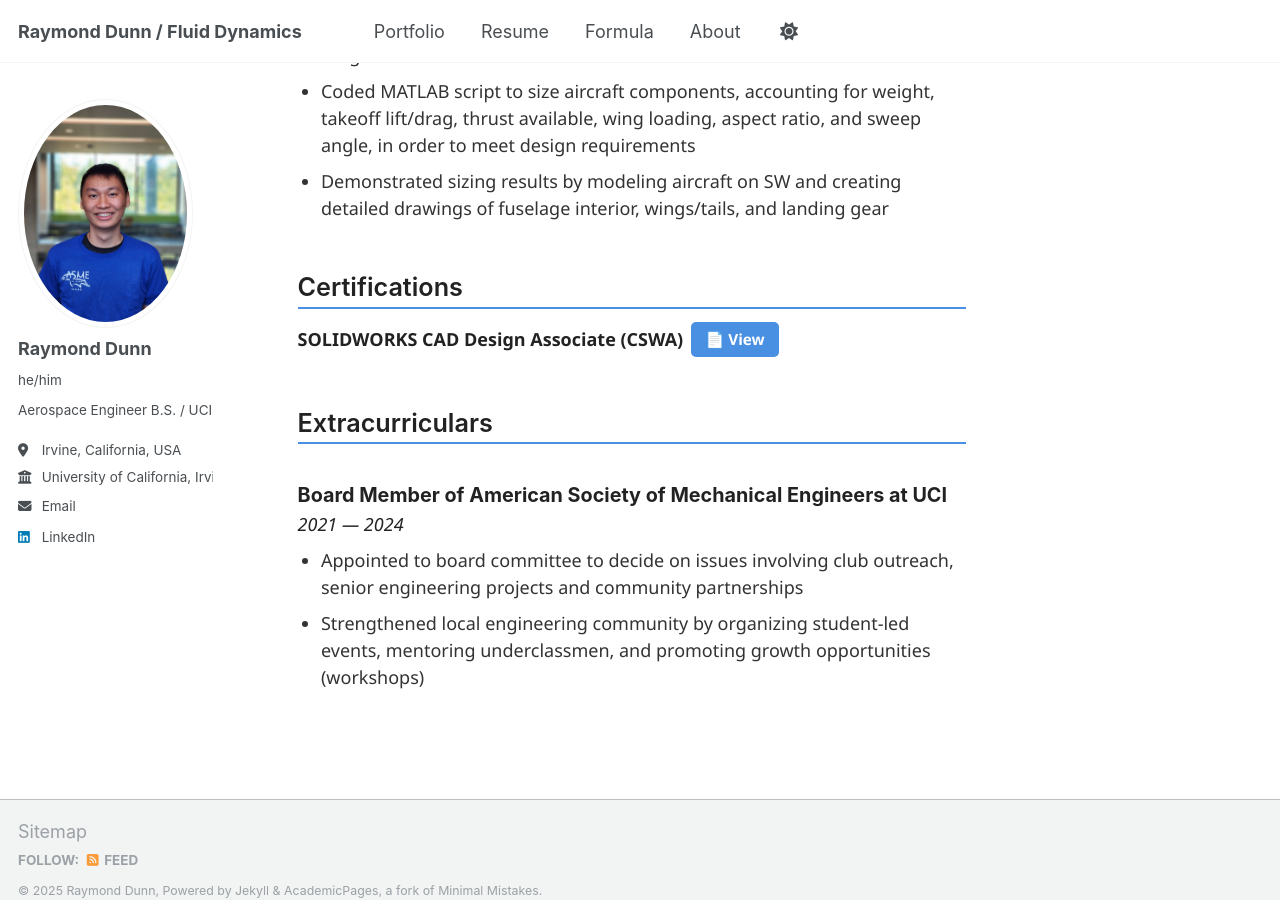
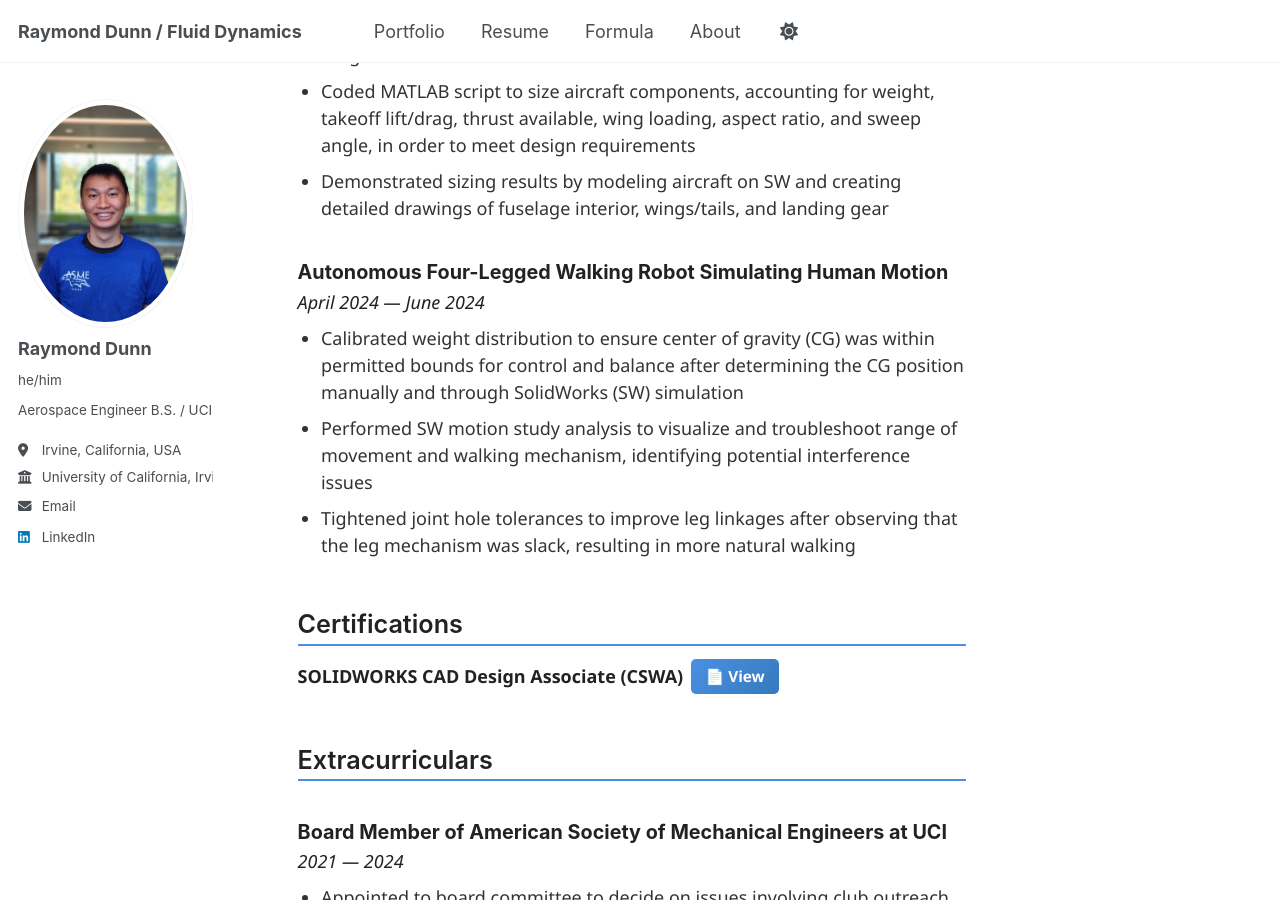
Before and after one commit to Raymond-gif/Raymond-gif.github.io, a Jekyll site: the page built from _pages/resume.md, in a window 1280 px wide and 900 px high, scrolled down 1752 px. Built offline with Jekyll 4.4.1, drawn with Linux system fonts in a browser that asks for light colours; a script that is not in the unit is left out.

Commit message:
refined buttons and added section in resume

```diff
--- a/_pages/resume.md
+++ b/_pages/resume.md
@@ -34,31 +34,36 @@ redirect_from:
     <hr style="margin: 1.5rem 0; border-color: #ccc;">
   </header>
 
-  <section style="margin-bottom: 2rem;">
-    <h2 style="font-size: 1.4rem; font-weight: 600; margin-bottom: 0.75rem; border-bottom: 2px solid #4a90e2; padding-bottom: 0.25rem;">Education</h2>
-    <div style="display: flex; align-items: center; justify-content: space-between; flex-wrap: wrap;">
-      <span style="font-weight: 600; font-size: 1rem; margin-bottom: 0.5rem;">
-        University of California, Irvine — BS in Aerospace Engineering, GPA: 3.4
-      </span>
-      <a href="/files/AerospaceBS.pdf"
-         style="
-           background-color: #4a90e2;
-           color: white;
-           padding: 8px 14px;
-           border-radius: 5px;
-           font-weight: 600;
-           font-size: 0.9rem;
-           text-decoration: none;
-           white-space: nowrap;
-           display: inline-flex;
-           align-items: center;
-           gap: 6px;
-         ">
-        📄 <span>Degree PDF</span>
-      </a>
-    </div>
-    <p style="margin-top: 0.4rem; font-style: italic; color: #555;">June 2024</p>
-  </section>
+<section style="margin-bottom: 2rem;">
+  <h2 style="font-size: 1.4rem; font-weight: 600; margin-bottom: 0.75rem; border-bottom: 2px solid #4a90e2; padding-bottom: 0.25rem;">
+    Education
+  </h2>
+  <div style="display: flex; align-items: center; justify-content: space-between; flex-wrap: wrap;">
+    <span style="font-weight: 600; font-size: 1rem; margin-bottom: 0.5rem;">
+      University of California, Irvine — BS in Aerospace Engineering, GPA: 3.4
+    </span>
+    <a href="/files/AerospaceBS.pdf"
+       style="
+         background: linear-gradient(135deg, #4a90e2, #357abd);
+         color: white;
+         padding: 8px 14px;
+         border-radius: 5px;
+         font-weight: 600;
+         font-size: 0.9rem;
+         text-decoration: none;
+         white-space: nowrap;
+         display: inline-flex;
+         align-items: center;
+         gap: 6px;
+         transition: background 0.3s ease, transform 0.2s ease;
+       "
+       onmouseover="this.style.background='linear-gradient(135deg, #5aa0f2, #468acc)'; this.style.transform='translateY(-3px)';"
+       onmouseout="this.style.background='linear-gradient(135deg, #4a90e2, #357abd)'; this.style.transform='translateY(0)';">
+      📄 <span>Degree PDF</span>
+    </a>
+  </div>
+  <p style="margin-top: 0.4rem; font-style: italic; color: #555;">June 2024</p>
+</section>
 
   <section style="margin-bottom: 2rem;">
     <h2 style="font-size: 1.4rem; font-weight: 600; margin-bottom: 0.75rem; border-bottom: 2px solid #4a90e2; padding-bottom: 0.25rem;">Experience</h2>
@@ -124,30 +129,48 @@ redirect_from:
         <li>Demonstrated sizing results by modeling aircraft on SW and creating detailed drawings of fuselage interior, wings/tails, and landing gear</li>
       </ul>
     </article>
+
+    <article style="margin-bottom: 1.5rem;">
+  <h3 style="font-weight: 700; font-size: 1.1rem; margin-bottom: 0.2rem;">
+    Autonomous Four-Legged Walking Robot Simulating Human Motion
+  </h3>
+  <p style="font-style: italic; margin-top: 0; margin-bottom: 0.5rem;">April 2024 — June 2024</p>
+  <ul style="margin-top: 0; padding-left: 1.3rem; color: #333;">
+    <li>Calibrated weight distribution to ensure center of gravity (CG) was within permitted bounds for control and balance after determining the CG position manually and through SolidWorks (SW) simulation</li>
+    <li>Performed SW motion study analysis to visualize and troubleshoot range of movement and walking mechanism, identifying potential interference issues</li>
+    <li>Tightened joint hole tolerances to improve leg linkages after observing that the leg mechanism was slack, resulting in more natural walking</li>
+  </ul>
+</article>
+
   </section>
 
-  <section style="margin-bottom: 2rem;">
-    <h2 style="font-size: 1.4rem; font-weight: 600; margin-bottom: 0.75rem; border-bottom: 2px solid #4a90e2; padding-bottom: 0.25rem;">Certifications</h2>
-    <div style="display: flex; align-items: center; flex-wrap: wrap; gap: 8px;">
-      <span style="font-weight: 600;">SOLIDWORKS CAD Design Associate (CSWA)</span>
-      <a href="/files/CSWA_Certification.pdf"
-         style="
-           background-color: #4a90e2;
-           color: white;
-           padding: 6px 14px;
-           border-radius: 5px;
-           font-weight: 700;
-           font-size: 0.85rem;
-           text-decoration: none;
-           white-space: nowrap;
-           display: inline-flex;
-           align-items: center;
-           gap: 6px;
-         ">
-        📄 View
-      </a>
-    </div>
-  </section>
+<section style="margin-bottom: 2rem;">
+  <h2 style="font-size: 1.4rem; font-weight: 600; margin-bottom: 0.75rem; border-bottom: 2px solid #4a90e2; padding-bottom: 0.25rem;">
+    Certifications
+  </h2>
+  <div style="display: flex; align-items: center; flex-wrap: wrap; gap: 8px;">
+    <span style="font-weight: 600;">SOLIDWORKS CAD Design Associate (CSWA)</span>
+    <a href="/files/CSWA_Certification.pdf"
+       style="
+         background: linear-gradient(135deg, #4a90e2, #357abd);
+         color: white;
+         padding: 6px 14px;
+         border-radius: 5px;
+         font-weight: 700;
+         font-size: 0.85rem;
+         text-decoration: none;
+         white-space: nowrap;
+         display: inline-flex;
+         align-items: center;
+         gap: 6px;
+         transition: background 0.3s ease, transform 0.2s ease;
+       "
+       onmouseover="this.style.background='linear-gradient(135deg, #5aa0f2, #468acc)'; this.style.transform='translateY(-3px)';"
+       onmouseout="this.style.background='linear-gradient(135deg, #4a90e2, #357abd)'; this.style.transform='translateY(0)';">
+      📄 View
+    </a>
+  </div>
+</section>
 
   <section>
     <h2 style="font-size: 1.4rem; font-weight: 600; margin-bottom: 0.75rem; border-bottom: 2px solid #4a90e2; padding-bottom: 0.25rem;">Extracurriculars</h2>
```
Also changed, not shown: _pages/about.md (+3 -1 lines), _pages/formula.md (+4 -2 lines), _pages/talks.html (deleted, +0 -16 lines), _pages/teaching.html (deleted, +0 -12 lines), _portfolio/falknerskancode.md (+14 -1 lines), images/3953273590_704e3899d5_m.jpg (deleted), images/editing-talk.png (deleted), images/homepage.png (deleted).
